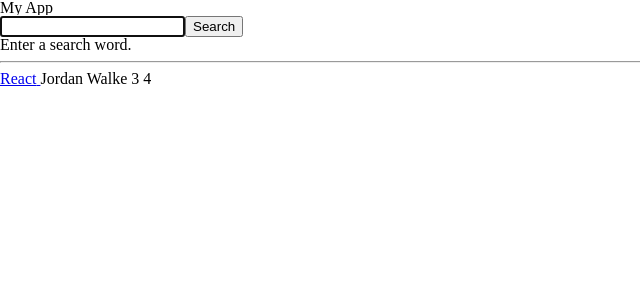
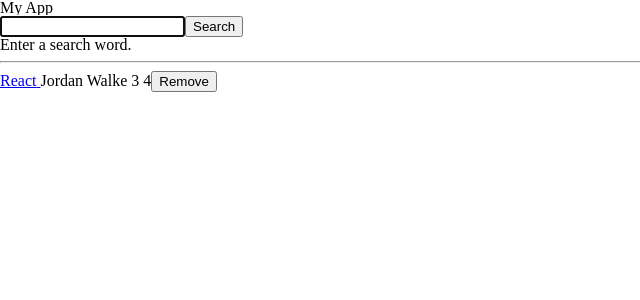
Before and after one commit to bfreitas1098/road-to-react-project, a React (Create React App) app: page / in a window 1280 px wide. Shown: the top 300 px of the page, without its empty margins (0-640 px from the left). Built offline with nearby package versions, Linux system fonts and the light colour scheme.

Commit message:
Created a new state and function to be able to remove items from the initialStories list

```diff
--- a/src/components/App.js
+++ b/src/components/App.js
@@ -4,20 +4,39 @@ import { Input } from "./Input";
 
 import "../styles/App.css";
 
+const initialStories = [
+  {
+    title: "React",
+    url: "https://react.js/org/",
+    author: "Jordan Walke",
+    num_comments: 3,
+    points: 4,
+    objectID: 0,
+  },
+  {
+    title: "Redux",
+    url: "https://redux.js.org/",
+    author: "Dan Abramov, Andrew Clark",
+    num_comments: 2,
+    points: 5,
+    objectID: 1,
+  },
+];
+
 // created a custom hook to synchronize the state with the browser's local storage
 const useSemiPersistentState = (key, initialState) => {
   const [value, setValue] = useState(localStorage.getItem(key) ?? initialState);
   // used a nullish coalescing operator to set the default search to the initialState if the search is null or undefined
-  // value and setValue are used in this case to be more generic and reusable, when the semiPersistentState is called in the App component,
-  // the key becomes `search` which is the searchTerm and the initialState is `React`
-  // the key is necessary so that if this hook is reused each value will be unique and function properly, or else it could be overwritten
-  // in the useState hook here we are getting the key or initialState from the local storage
+  /* value and setValue are used in this case to be more generic and reusable, when the semiPersistentState is called in the App component,
+  the key becomes `search` which is the searchTerm and the initialState is `React` */
+  /* the key is necessary so that if this hook is reused each value will be unique and function properly, or else it could be overwritten
+  in the useState hook here we are getting the key or initialState from the local storage */
 
   useEffect(() => {
     localStorage.setItem(key, value);
   }, [value, key]);
-  // the side-effect in the useEffect hook is setting the key & value in local storage, and they are also included in the dependency array so that
-  // the hook will know to run when the component is first mounted and when it is updated
+  /* the side-effect in the useEffect hook is setting the key & value in local storage, and they are also included in the dependency array so that
+  the hook will know to run when the component is first mounted and when it is updated */
 
   return [value, setValue];
   // this return array is necessary to be able to use these state values in the component that the custom hook is being called in; (App in this case)
@@ -25,26 +44,15 @@ const useSemiPersistentState = (key, initialState) => {
 
 // written as a block body because there are multiple lines of processing code before the return statement
 export const App = () => {
-  const stories = [
-    {
-      title: "React",
-      url: "https://react.js/org/",
-      author: "Jordan Walke",
-      num_comments: 3,
-      points: 4,
-      objectID: 0,
-    },
-    {
-      title: "Redux",
-      url: "https://redux.js.org/",
-      author: "Dan Abramov, Andrew Clark",
-      num_comments: 2,
-      points: 5,
-      objectID: 1,
-    },
-  ];
+  const [searchTerm, setSearchTerm] = useSemiPersistentState(`search`, `React`);
+  const [stories, setStories] = useState(initialStories);
 
-  const [searchTerm, setSearchTerm] = useSemiPersistentState(`search`, `React`);
+  const handleRemoveStory = (item) => {
+    const newStories = stories.filter(
+      (story) => item.objectID !== story.objectID
+    );
+    setStories(newStories);
+  };
 
   const handleSearch = (event) => {
     setSearchTerm(event.target.value);
@@ -70,7 +78,7 @@ export const App = () => {
       {/* the isFocused attribute is being used to have this instance of the Input component have autofocus */}
       {/* passing the callback function to Search.js as a props */}
       <hr />
-      <List list={searchedStories} />
+      <List list={searchedStories} onRemoveItem={handleRemoveStory} />
     </>
   );
 };
--- a/src/components/Input.js
+++ b/src/components/Input.js
@@ -18,9 +18,9 @@ export const Input = ({
       inputRef.current.focus();
     }
   }, [isFocused]);
-  // in this useEffect hook, the side-effect is to put focus on the input field only when isFocused is true, which it is in this case because
-  // it has been passed as a props to this component, and it is true in the current element that the useRef is in which the current property makes clear
-  // the useEffect hook runs when the component is mounted and when it is updated by isFocused
+  /* in this useEffect hook, the side-effect is to put focus on the input field only when isFocused is true, which it is in this case because
+  it has been passed as a props to this component, and it is true in the current element that the useRef is in which the current property makes clear
+  the useEffect hook runs when the component is mounted and when it is updated by isFocused */
 
   let handleSubmit = (event) => {
     event.preventDefault();
--- a/src/components/Item.js
+++ b/src/components/Item.js
@@ -1,7 +1,15 @@
 import React from "react";
 
 // used nested destructuring here after sending the item object in a spread operator to this component
-export const Item = ({ title, url, author, num_comments, points }) => (
+export const Item = ({
+  title,
+  url,
+  author,
+  num_comments,
+  points,
+  objectID,
+  onRemoveItem,
+}) => (
   <li>
     <span>
       <a href={url}>{title} </a>
@@ -9,6 +17,11 @@ export const Item = ({ title, url, author, num_comments, points }) => (
     <span>{author} </span>
     <span>{num_comments} </span>
     <span>{points}</span>
+    <span>
+      <button type="button" onClick={() => onRemoveItem(objectID)}>
+        Remove
+      </button>
+    </span>
   </li>
 );
 
--- a/src/components/List.js
+++ b/src/components/List.js
@@ -1,11 +1,11 @@
 import React from "react";
 import { Item } from "./Item";
 
-export const List = ({ list }) => (
+export const List = ({ list, onRemoveItem }) => (
   <ul>
     {/* used a spread and rest operator to separate the objectID to use as a key and send the item object and all its properties as props to List.js*/}
     {list.map(({ objectID, ...item }) => (
-      <Item key={objectID} {...item} />
+      <Item key={objectID} {...item} onRemoveItem={onRemoveItem} />
     ))}
   </ul>
 );
```
